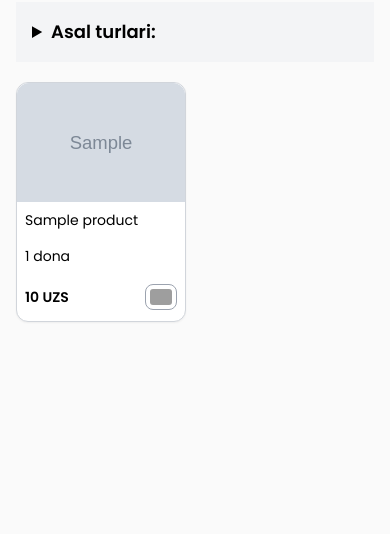
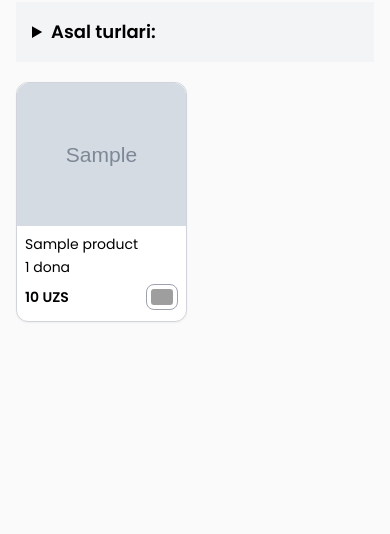
Before and after one commit to TOXIC-krot/al-asalDjango, a Django app: page /products/ in a window 390 px wide. Shown: the part 310-844 px from the top of the page. Run offline with Django 5.2, Linux system fonts and the light colour scheme; tables that the repository leaves empty hold one stand-in row (values such as "Sample post"); grey boxes marked "Sample" are stand-in pictures; some libraries are stand-ins or nearby versions; grey boxes are pictures that could not be loaded.

Commit message:
fix: product list responsivness

```diff
--- a/templates/products/product_list.html
+++ b/templates/products/product_list.html
@@ -39,14 +39,14 @@
             </ul>
         </details>
     </nav>
-    <div class="flex flex-wrap gap-4">
+    <div class="flex flex-wrap grid grid-cols-2 sm:grid-cols-3 md:grid-cols-4 lg:grid-cols-5 gap-4">
         {% for product in products %}
         <a href="{% url 'product_detail' product.id %}">
-            <div class="w-[170px] h-60 flex flex-col border border-gray-300 rounded-xl bg-white shadow-sm">
-                <div class="h-1/2">
+            <div class="h-60 sm:h-80 flex flex-col border border-gray-300 rounded-xl bg-white shadow-sm">
+                <div class="h-3/5">
                     <img class="w-full h-full object-cover rounded-t-xl" src="{{ product.image.url }}" alt="Product Image">
                 </div>
-                <div class="h-1/2 p-2 flex flex-col justify-between">
+                <div class="h-2/5 p-2 flex flex-col justify-between">
                     <div class="overflow-hidden">
                         <p class="text-sm truncate">{{ product.title }}</p>
                     </div>
```
